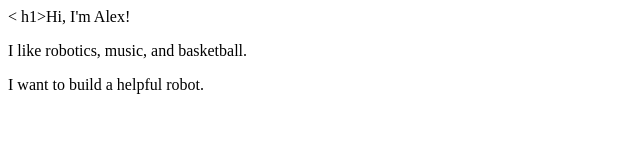
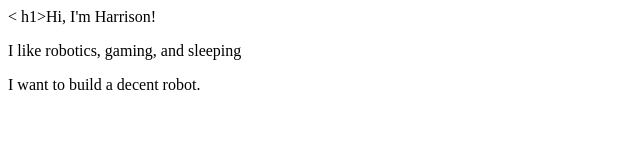
Before and after one commit to IZoeOK/my-first-website, a plain HTML site: page index.html in a window 1280 px wide. Shown: the full height of the page, 0-640 px from the left. Drawn offline with Linux system fonts and the light colour scheme.

Commit message:
Update index.html

```diff
--- a/index.html
+++ b/index.html
@@ -1,9 +1,9 @@
 <!DOCTYPE html>
 <html>
     <head><title>My first website</title></head>
-      <body>
-      < h1>Hi, I'm Alex!</h1>
-      <p>I like robotics, music, and basketball.</p>
-    <p>I want to build a helpful robot.</p>
+    <body>
+     < h1>Hi, I'm Harrison!</h1>
+     <p>I like robotics, gaming, and sleeping</p>
+     <p>I want to build a decent robot.</p>
   </body>
 </html>
```
